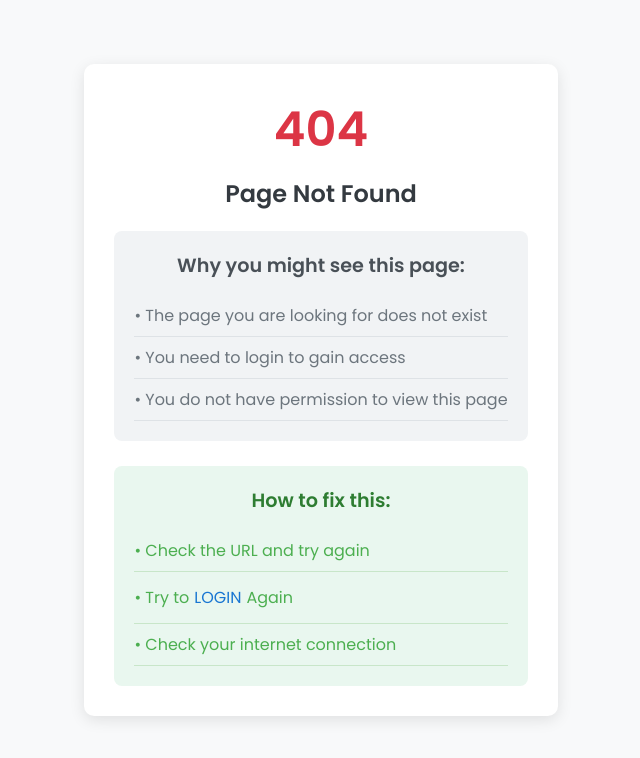
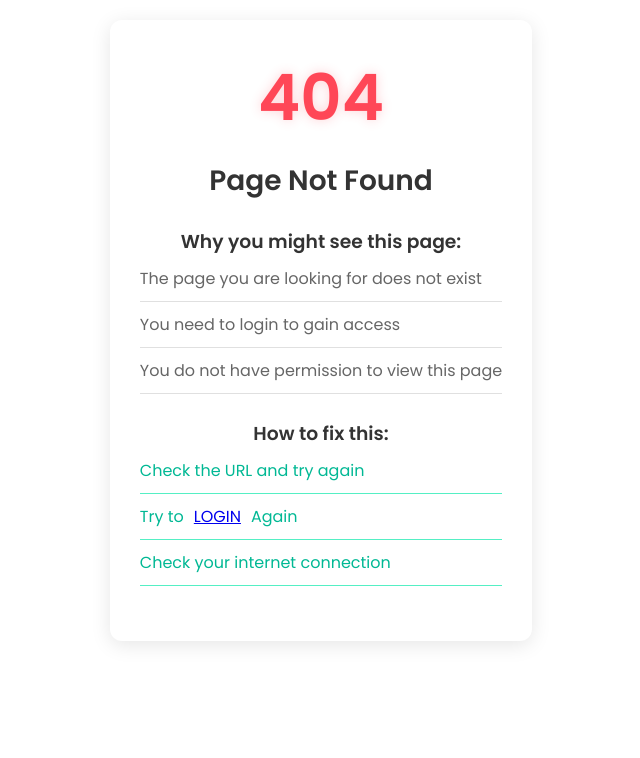
Before and after one commit to Soweto-CodeTribe/TimeManagementSystemAdmin, a React (Vite) app: page / in a window 1280 px wide. Shown: the top 758 px of the page, without its empty margins (319-959 px from the left). Built offline with nearby package versions, Linux system fonts and the light colour scheme.

Commit message:
feat.i improved the styling of not found component

```diff
--- a/src/Components/NotFound.jsx
+++ b/src/Components/NotFound.jsx
@@ -1,107 +1,29 @@
 import React from 'react';
 import { Link } from 'react-router-dom';
+import './styling/NotFound.css';
 
 const NotFound = () => {
   return (
-    <div className="not-found-container" style={{
-      display: 'flex',
-      flexDirection: 'column',
-      alignItems: 'center',
-      justifyContent: 'center',
-      minHeight: '100%',
-      backgroundColor: '#f8f9fa',
-      fontFamily: 'Arial, sans-serif',
-      padding: '20px',
-      paddingTop:'0'
-    }}>
-      <div style={{
-        maxWidth: '600px',
-        backgroundColor: '#ffffff',
-        borderRadius: '10px',
-        boxShadow: '0 4px 15px rgba(0, 0, 0, 0.1)',
-        padding: '30px',
-        margin: '20px',
-        textAlign: 'center'
-      }}>
-        <h1 style={{
-          fontSize: '3rem',
-          color: '#dc3545',
-          marginBottom: '10px'
-        }}>404</h1>
+    <div className="not-found-container">
+      <div className="not-found-content">
+        <h1 className="error-code">404</h1>
+        <h2 className="error-message">Page Not Found</h2>
 
-        <h2 style={{
-          fontSize: '1.5rem',
-          color: '#343a40',
-          marginBottom: '20px'
-        }}>Page Not Found</h2>
-
-        <div style={{
-          backgroundColor: '#f1f3f5',
-          borderRadius: '8px',
-          padding: '20px',
-          marginBottom: '25px'
-        }}>
-          <h3 style={{
-            fontSize: '1.2rem',
-            color: '#495057',
-            marginBottom: '15px'
-          }}>Why you might see this page:</h3>
-
-          <ul style={{
-            listStyleType: 'none',
-            padding: '0',
-            textAlign: 'left'
-          }}>
-            <li style={{
-              padding: '8px 0',
-              borderBottom: '1px solid #dee2e6',
-              color: '#6c757d'
-            }}>• The page you are looking for does not exist</li>
-            <li style={{
-              padding: '8px 0',
-              borderBottom: '1px solid #dee2e6',
-              color: '#6c757d'
-            }}>• You need to login to gain access</li>
-            <li style={{
-              padding: '8px 0',
-              borderBottom: '1px solid #dee2e6',
-              color: '#6c757d'
-            }}>• You do not have permission to view this page</li>
-
+        <div className="reason-box">
+          <h3>Why you might see this page:</h3>
+          <ul className="reason-list">
+            <li>The page you are looking for does not exist</li>
+            <li>You need to login to gain access</li>
+            <li>You do not have permission to view this page</li>
           </ul>
         </div>
 
-        <div style={{
-          backgroundColor: '#e9f7ef',
-          borderRadius: '8px',
-          padding: '20px'
-        }}>
-          <h3 style={{
-            fontSize: '1.2rem',
-            color: '#2e7d32',
-            marginBottom: '15px'
-          }}>How to fix this:</h3>
-
-          <ul style={{
-            listStyleType: 'none',
-            padding: '0',
-            textAlign: 'left'
-          }}>
-            <li style={{
-              padding: '8px 0',
-              borderBottom: '1px solid #c8e6c9',
-              color: '#4caf50'
-            }}>• Check the URL and try again</li>
-            <li style={{
-              padding: '8px 0',
-              borderBottom: '1px solid #c8e6c9',
-              color: '#4caf50'
-            }}>• Try to <Link to="/login" style={{color: '#1976d2', textDecoration: 'none',padding:'5px'}}> LOGIN </Link>Again</li>
-            <li style={{
-              padding: '8px 0',
-              borderBottom: '1px solid #c8e6c9',
-              color: '#4caf50'
-            }}>• Check your internet connection</li>
+        <div className="solution-box">
+          <h3>How to fix this:</h3>
+          <ul className="solution-list">
+            <li>Check the URL and try again</li>
+            <li>Try to <Link to="/login" className="login-link">LOGIN</Link> Again</li>
+            <li>Check your internet connection</li>
           </ul>
         </div>
       </div>
--- /dev/null
+++ b/src/Components/styling/NotFound.css
@@ -0,0 +1,112 @@
+/* NotFound.css - Compact White Theme */
+.not-found-container {
+    display: flex;
+    flex-direction: column;
+    align-items: center;
+    justify-content: center;
+    min-height: 70vh; /* Reduced height */
+    background-color: #ffffff;
+    font-family: 'Poppins', sans-serif;
+    color: #333;
+    padding: 20px;
+    padding-top: 0;
+}
+
+.not-found-content {
+    max-width: 600px;
+    background-color: #ffffff;
+    border-radius: 12px;
+    box-shadow: 0 4px 20px rgba(0, 0, 0, 0.1);
+    padding: 30px;
+    margin: 20px;
+    text-align: center;
+    animation: fadeIn 0.6s ease-in-out;
+}
+
+.error-code {
+    font-size: 4rem;
+    font-weight: 700;
+    color: #ff4757;
+    margin-bottom: 15px;
+    text-shadow: 0 0 10px rgba(255, 71, 87, 0.2);
+    animation: pulse 2s infinite;
+}
+
+.error-message {
+    font-size: 1.75rem;
+    font-weight: 600;
+    color: #333;
+    margin-bottom: 25px;
+}
+
+.reason-list, .solution-list {
+    list-style-type: none;
+    padding: 0;
+    text-align: left;
+    margin-bottom: 25px;
+}
+
+.reason-list li, .solution-list li {
+    padding: 10px 0;
+    border-bottom: 1px solid #e0e0e0;
+    color: #666;
+    font-size: 1rem;
+    transition: all 0.3s ease;
+}
+.login-link
+{
+    padding-left: 10px;
+    padding-right: 10px;
+}
+
+
+.solution-list li {
+    border-bottom: 1px solid #55efc4;
+    color: #00b894;
+    cursor: pointer;
+}
+
+.solution-list li:hover {
+    color: #00b894;
+    border-bottom: 1px solid #00b894;
+}
+
+/* Animations */
+@keyframes fadeIn {
+    from {
+        opacity: 0;
+        transform: translateY(-20px);
+    }
+    to {
+        opacity: 1;
+        transform: translateY(0);
+    }
+}
+
+@keyframes pulse {
+    0% {
+        text-shadow: 0 0 10px rgba(255, 71, 87, 0.2);
+    }
+    50% {
+        text-shadow: 0 0 20px rgba(255, 71, 87, 0.4);
+    }
+    100% {
+        text-shadow: 0 0 10px rgba(255, 71, 87, 0.2);
+    }
+}
+
+/* Responsive Design */
+@media (max-width: 768px) {
+    .not-found-content {
+        padding: 20px;
+        margin: 10px;
+    }
+
+    .error-code {
+        font-size: 3rem;
+    }
+
+    .error-message {
+        font-size: 1.5rem;
+    }
+}
```
